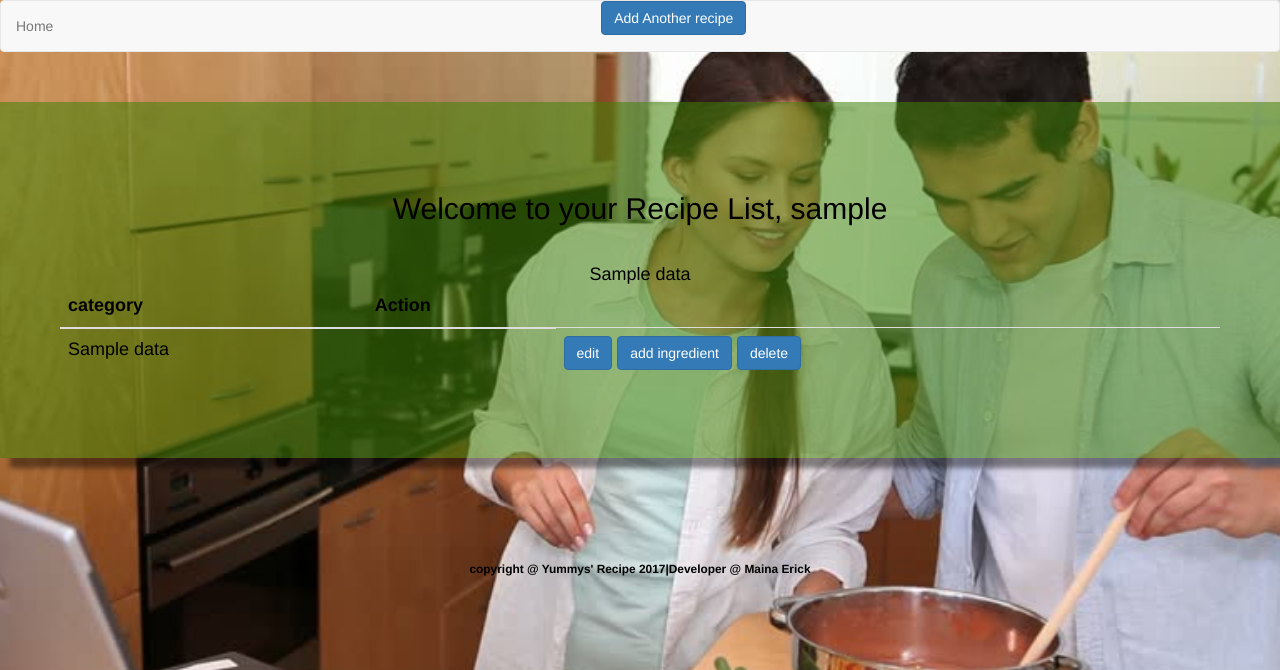
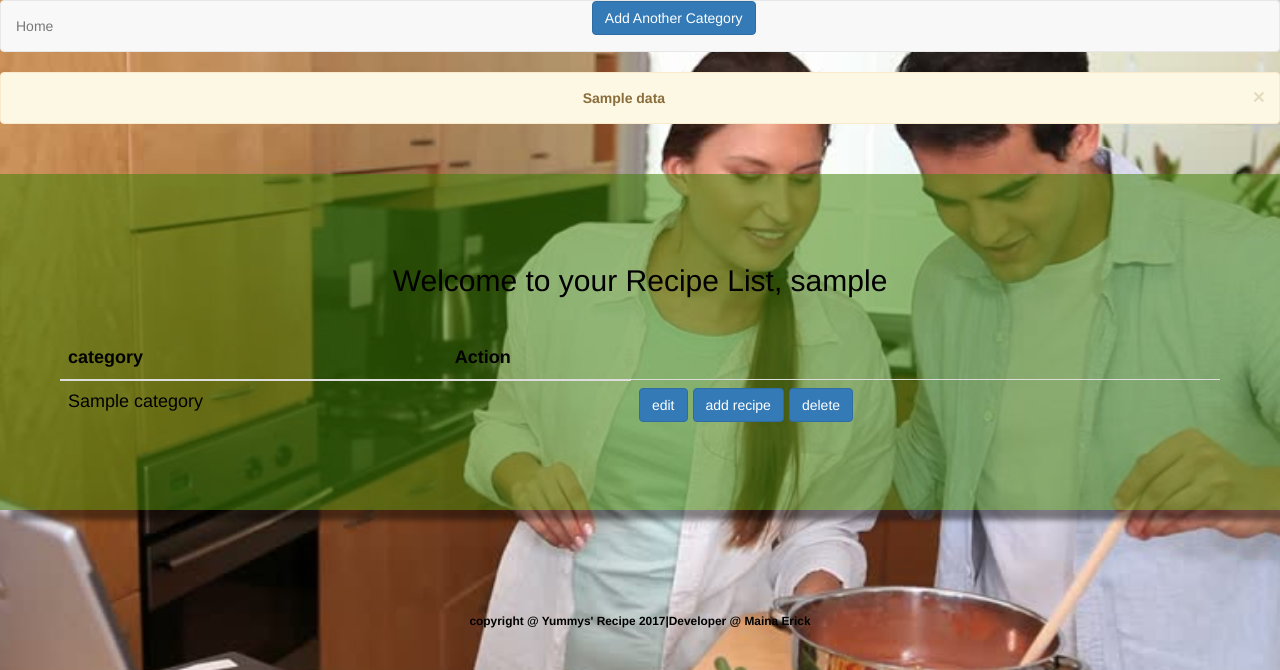
Before and after one commit to ThubiMaina/yummy-recipe, a Flask app: template app/templates/display.html in a window 1280 px wide. Shown: the top 670 px of the page. Run offline with Flask 2, Linux system fonts and the light colour scheme; the visitor is signed in with stand-in values (Sample User, id 1); the template is opened without the code that fills it: most values are stand-ins (such as "Sample title", 1, 10 or a date in 2020); parts of the project's set-up code (start-up, migrations or seed data) failed here and were passed over; some libraries are stand-ins or nearby versions.

Commit message:
solve routing issue

```diff
--- a/app/templates/display.html
+++ b/app/templates/display.html
@@ -7,7 +7,7 @@
 
     <link rel="stylesheet" href="https://maxcdn.bootstrapcdn.com/bootstrap/3.3.7/css/bootstrap.min.css" integrity="sha384-BVYiiSIFeK1dGmJRAkycuHAHRg32OmUcww7on3RYdg4Va+PmSTsz/K68vbdEjh4u" crossorigin="anonymous">
 
-    <title>Home </title>
+    <title>Dashboard </title>
     <style type="text/css">
     body{
 
@@ -34,20 +34,24 @@
     <ul class="nav navbar-nav">
       <li><a href="/">Home</a></li>
 
-
-
     </ul>
-    <center><a href="/create" class="btn btn-primary  btn-md  ">Add Another recipe</a></center>
+    <center><a href="/create" class="btn btn-primary  btn-md  ">Add Another Category</a></center>
   </nav>
 
 <body style="background-image:  url(../static/images/4.jpg); background-color: #DDD">
 
+  {% if data %}
+    <center><div class="alert alert-warning alert-dismissable">
+  <a href="/display" class="close" data-dismiss="alert" aria-label="close">&times;</a>
+  <strong>{{data}}</strong>
+</div></center>
+    {% endif%}
 
 
     <section>
 
      <center style="margin-top: 10px; padding: 30px"><h2 style="color: #000000">Welcome to your Recipe List, {{ session['user'] }}</h2><br><h4 style="color: #000000">
-     {{data}}
+
    <table class="table table-hover">
       <thead>
         <tr>
@@ -57,21 +61,18 @@
         </tr>
       </thead>
       <tbody>
+      {% for item in datas %}
 
-
-            {% for d in data%}
           <tr>
-            <td>{{d["category_name"]}}</td>
+            <td>{{ datas[item]["category"] }}</td>
             <td>
             <td>
               <a href="" class="btn btn-primary btn-md ">edit</a>
-              <a href="/addrecipe" class="btn btn-primary  btn-md ">add ingredient</a>
-              <a href="{{url_for('delete', category_name=d['category_name'])}}" class="btn btn-primary  btn-md ">delete</a>
+              <a href="/addrecipe" class="btn btn-primary  btn-md ">add recipe</a>
+              <a href= {{url_for('delete', category=datas[item]["category"])}} class="btn btn-primary  btn-md ">delete</a>
             </td>
           </tr>
-               {% endfor %}
-
-
+          {% endfor %}
       </tbody>
    </table>
 
```
